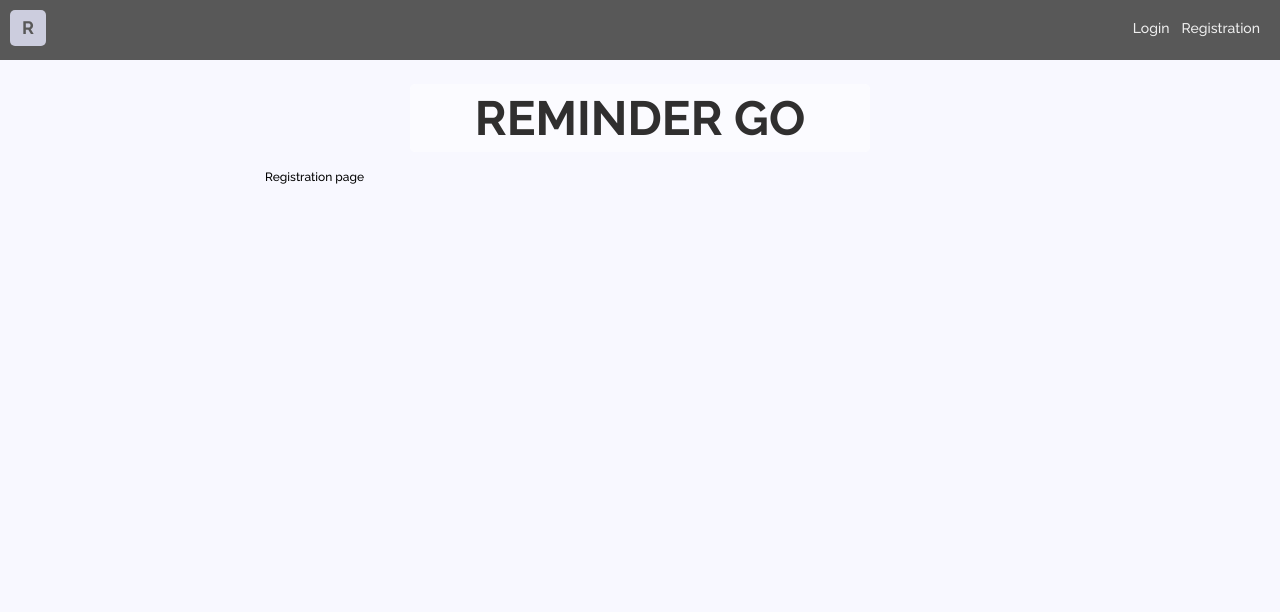
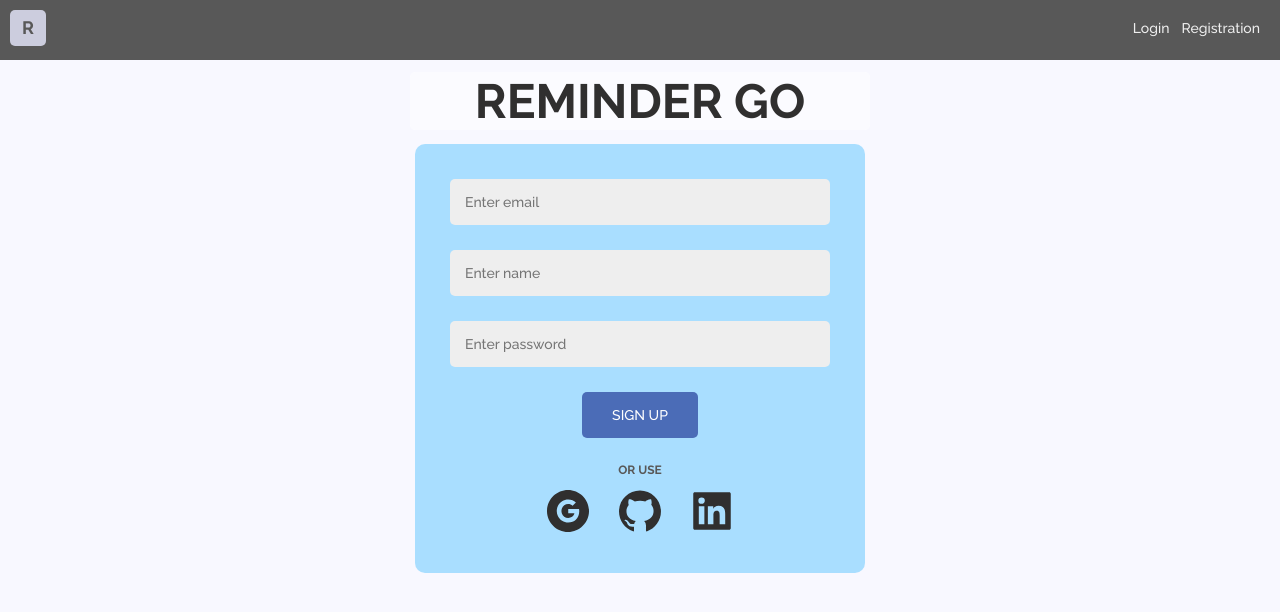
Before and after one commit to red-rocket-software/reminder-react-V, a React (Create React App) app: page /register in a window 1280 px wide. Shown: the top 612 px of the page. Built offline with nearby package versions, Linux system fonts and the light colour scheme; no server answers.

Commit message:
creted login and registration pages

```diff
--- a/package.json
+++ b/package.json
@@ -10,6 +10,7 @@
     "@wojtekmaj/react-datetimerange-picker": "^4.2.0",
     "axios": "^0.27.2",
     "date-fns": "^2.29.3",
+    "formik": "^2.2.9",
     "framer-motion": "^8.4.3",
     "install": "^0.13.0",
     "moment": "^2.29.4",
@@ -20,15 +21,16 @@
     "react-dom": "^18.2.0",
     "react-hot-toast": "^2.4.0",
     "react-icons": "^4.7.1",
+    "react-redux": "^8.0.5",
     "react-router-dom": "^6.8.1",
-    "react-redux": "^8.0.5",
     "react-scripts": "5.0.1",
     "react-spinners": "^0.13.8",
     "sass": "^1.57.1",
     "sass-loader": "^13.2.0",
     "util": "^0.12.5",
     "uuid": "^9.0.0",
-    "web-vitals": "^2.1.4"
+    "web-vitals": "^2.1.4",
+    "yup": "^1.0.0"
   },
   "scripts": {
     "start": "react-scripts start",
--- /dev/null
+++ b/src/Components/Oauth.js
@@ -0,0 +1,25 @@
+import React from "react";
+import styles from "../styles/modules/oauth.module.scss";
+import {
+  AiFillGithub,
+  AiFillGoogleCircle,
+  AiFillLinkedin,
+} from "react-icons/ai";
+
+export default function Oauth() {
+  return (
+    <div className={styles.oauth}>
+      <ul className={styles.oauthList}>
+        <li key="google">
+          <AiFillGoogleCircle size="4em" className={styles.icon} />
+        </li>
+        <li key="github">
+          <AiFillGithub size="4em" className={styles.icon} />
+        </li>
+        <li key="linkedin">
+          <AiFillLinkedin size="4em" className={styles.icon} />
+        </li>
+      </ul>
+    </div>
+  );
+}
--- a/src/pages/Login/Login.jsx
+++ b/src/pages/Login/Login.jsx
@@ -1,5 +1,92 @@
 import React from "react";
+import Oauth from "../../Components/Oauth";
+// import { useDispatch, useSelector } from "react-redux";
+// import { useNavigate } from "react-router-dom";
+// import { fetchAuth } from "../../redux/slices/auth";
+
+import { Formik } from "formik";
+import {loginSchema} from "../../utils/schemas"
+// import * as Yup from "yup";
+
+import styles from "../../styles/modules/login.module.scss";
+// import toast from "react-hot-toast";
+
+
+
+
 
 export const Login = () => {
-  return(<p>Login page</p>)
+  // const dispatch = useDispatch();
+  // const navigate = useNavigate();
+
+  // const isAuth = useSelector((state) => Boolean(state.auth.user));
+
+  // const onSubmit = async (values) => {
+  //   const data = await dispatch(fetchAuth(values));
+  //   if ("token" in data.payload) {
+  //     window.localStorage.setItem("token", data.payload.token);
+  //   } else {
+  //     toast.error("Failed to login");
+  //   }
+  // };
+
+  // if (isAuth) {
+  //   return navigate("/");
+  // }
+
+  return (
+    <div className={styles.formWrapper}>
+      <Formik
+        validationSchema={loginSchema}
+        initialValues={{ email: "", password: "" }}
+        onSubmit={(values) => {
+          console.log(JSON.stringify(values));
+        }}
+      >
+        {({
+          values,
+          errors,
+          touched,
+          handleChange,
+          handleBlur,
+          handleSubmit,
+        }) => (
+          <div>
+            <div className={styles.form}>
+              <form noValidate onSubmit={handleSubmit}>
+                <input
+                  type="email"
+                  name="email"
+                  onChange={handleChange}
+                  onBlur={handleBlur}
+                  value={values.email}
+                  placeholder="Enter email"
+                  id="email"
+                  autoComplete="off"
+                />
+                <p className={styles.error}>
+                  {errors.email && touched.email && errors.email}
+                </p>
+                <input
+                  type="password"
+                  name="password"
+                  onChange={handleChange}
+                  onBlur={handleBlur}
+                  value={values.password}
+                  placeholder="Enter password"
+                  autoComplete="off"
+                />
+                <p className={styles.error}>
+                  {errors.password && touched.password && errors.password}
+                </p>
+                <button type="submit">Login</button>
+              </form>
+            </div>
+          </div>
+        )}
+      </Formik>
+          <b>OR USE</b>
+      <Oauth/>
+    </div>
+  );
 };
--- a/src/pages/Registration/Registration.jsx
+++ b/src/pages/Registration/Registration.jsx
@@ -1,5 +1,75 @@
 import React from "react";
+import styles from "../../styles/modules/login.module.scss";
+import { Formik } from "formik";
+import { registrationSchema } from "../../utils/schemas";
+import Oauth from "../../Components/Oauth";
 
 export const Registration = () => {
-  return <p>Registration page</p>;
+  return (
+    <div className={styles.formWrapper}>
+      <Formik
+        validationSchema={registrationSchema}
+        initialValues={{ email: "", password: "" }}
+        onSubmit={(values) => {
+          console.log(JSON.stringify(values));
+        }}
+      >
+        {({
+          values,
+          errors,
+          touched,
+          handleChange,
+          handleBlur,
+          handleSubmit,
+        }) => (
+          <div>
+            <div className={styles.form}>
+              <form noValidate onSubmit={handleSubmit}>
+                <input
+                  type="email"
+                  name="email"
+                  onChange={handleChange}
+                  onBlur={handleBlur}
+                  value={values.email}
+                  placeholder="Enter email"
+                  id="email"
+                  autoComplete="off"
+                />
+                <p className={styles.error}>
+                  {errors.email && touched.email && errors.email}
+                </p>
+                <input
+                  type="name"
+                  name="name"
+                  onChange={handleChange}
+                  onBlur={handleBlur}
+                  value={values.name}
+                  placeholder="Enter name"
+                  autoComplete="off"
+                />
+                <p className={styles.error}>
+                  {errors.name && touched.name && errors.name}
+                </p>
+                <input
+                  type="password"
+                  name="password"
+                  onChange={handleChange}
+                  onBlur={handleBlur}
+                  value={values.password}
+                  placeholder="Enter password"
+                  autoComplete="off"
+                />
+                <p className={styles.error}>
+                  {errors.password && touched.password && errors.password}
+                </p>
+                <button type="submit">Sign up</button>
+              </form>
+            </div>
+          </div>
+        )}
+      </Formik>
+      <b>OR USE</b>
+      <Oauth />
+    </div>
+  );
 };
--- /dev/null
+++ b/src/styles/modules/login.module.scss
@@ -0,0 +1,73 @@
+.formWrapper {
+  width: 60%;
+  margin: 0 auto;
+  z-index: 1;
+  background-color: var(--bg-2);
+  border-radius: 10px;
+  text-align: center;
+  padding: 35px;
+
+  b {
+    color: var(--black-2);
+  }
+}
+
+.form {
+  position: relative;
+  margin: 0 auto;
+  text-align: center;
+  margin-bottom: 25px;
+
+  input {
+    outline: 0;
+    background: var(--gray-1);
+    width: 100%;
+    border: 0;
+    border-radius: 5px;
+    margin: 0 0 15px;
+    padding: 15px;
+    color: var(--black-1);
+    box-sizing: border-box;
+    font-size: 14px;
+    -webkit-transition: all 0.3s ease;
+    transition: all 0.3s ease;
+    font-family: "Raleway", sans-serif;
+  }
+
+  input:focus {
+    background: var(--bg-1);
+  }
+
+  button {
+    text-transform: uppercase;
+    outline: 0;
+    background: var(--login-btn);
+    border: 0;
+    border-radius: 5px;
+    padding: 15px 30px;
+    color: var(--white);
+    font-size: 14px;
+    -webkit-transition: all 0.3s ease;
+    transition: all 0.3s ease;
+    cursor: pointer;
+  }
+
+  button:active,
+  button:hover {
+    background: var(--login-btn-active);
+  }
+
+  span {
+    font-size: 40px;
+    color: var(login-btn);
+    margin-bottom: 25px;
+    display: block;
+  }
+}
+
+.error {
+  margin: 0 0 10px 10px;
+  text-align: left;
+  font-size: 10px;
+  color: red;
+}
--- /dev/null
+++ b/src/styles/modules/oauth.module.scss
@@ -0,0 +1,26 @@
+.oauth{
+    margin-top: 10px;
+}
+
+.oauthList {
+  display: flex;
+  align-items: center;
+  justify-content: center;
+  gap: 2em;
+  list-style: none;
+}
+
+.icon {
+  color: var(--black);
+  -webkit-transition: all 0.3s ease;
+  transition: all 0.3s ease;
+  cursor: pointer;
+
+  &:hover {
+    color: var(--black-2);
+    transform: scale(1.1);
+
+    -webkit-filter: drop-shadow(3px 3px 2px rgba(150, 147, 147, 0.7));
+    filter: drop-shadow(3px 3px 2px rgba(185, 184, 184, 0.7));
+  }
+}
--- a/src/styles/modules/title.module.scss
+++ b/src/styles/modules/title.module.scss
@@ -2,22 +2,15 @@
   font-family: "Raleway", sans-serif;
   background-color: var(--white-transparent);
   display: inline-block;
-  // width: 50%;
-  // display: block;
-  // text-align: center;
   font-size: 4rem;
   font-weight: 700;
   text-transform: uppercase;
-  // text-align: center;
   display: block;
   width: 40%;
   margin: 0 auto;
-
-  // margin-top: 2rem;
-  padding: 5px;
   text-align: center;
   border: solid transparent 1px;
   border-radius: 5px;
-  margin-bottom: 1.5rem;
+  margin-bottom: 1.2rem;
   color: var(--black);
 }
--- a/src/styles/styles.scss
+++ b/src/styles/styles.scss
@@ -9,11 +9,11 @@
 }
 
 :root {
-  --primaryGreen: #3fc250; //*
-  --black-1: #2f303d; //*
+  --primaryGreen: #3fc250;
+  --black-1: #2f303d;
   --black-2: #585858;
   --bg-1: #f8f8ff;
-  --bg-2: #91d7ffc2; //*
+  --bg-2: #91d7ffc2;
   --bg-3: #cccdde;
   --gray-1: #eee;
   --gray-2: #dedfe1;
@@ -21,6 +21,8 @@
   --white: white;
   --white-transparent: rgba(255, 255, 255, 0.521);
   --yellow: rgb(249, 252, 69);
+  --login-btn: #4b6cb7;
+  --login-btn-active: #395591;
 }
 
 html {
@@ -38,7 +40,8 @@ body {
 }
 
 .container {
-  padding: 2rem 0 2rem;
+  // padding: 2rem 0 2rem;
+  padding-top: 1rem;
   width: 90%;
   max-width: 1200px;
   margin: 0 auto;
--- /dev/null
+++ b/src/utils/schemas.js
@@ -0,0 +1,22 @@
+import * as Yup from "yup";
+
+export const loginSchema = Yup.object().shape({
+  email: Yup.string()
+    .required("Email is a required field")
+    .email("Invalid email format"),
+  password: Yup.string()
+    .required("Password is a required field")
+    .min(8, "Password must be at least 8 characters"),
+});
+
+export const registrationSchema = Yup.object().shape({
+  email: Yup.string()
+    .required("Email is a required field")
+    .email("Invalid email format"),
+  name: Yup.string()
+    .required("Name is a required field")
+    .min(2, "Name must be at least 2 characters"),
+  password: Yup.string()
+    .required("Password is a required field")
+    .min(8, "Password must be at least 8 characters"),
+});
```
Also changed, not shown: src/App.js (+9 -17 lines), src/Components/AppContent.js (+13 -0 lines), 1 other file (tests, documents, lock files or other folders).
